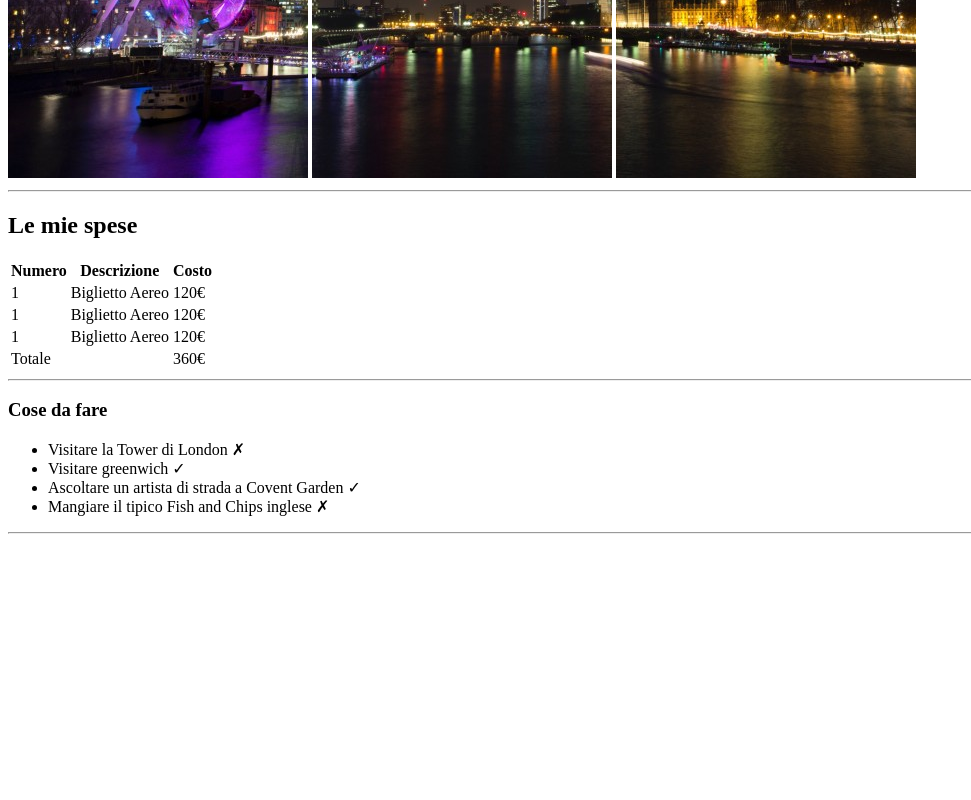
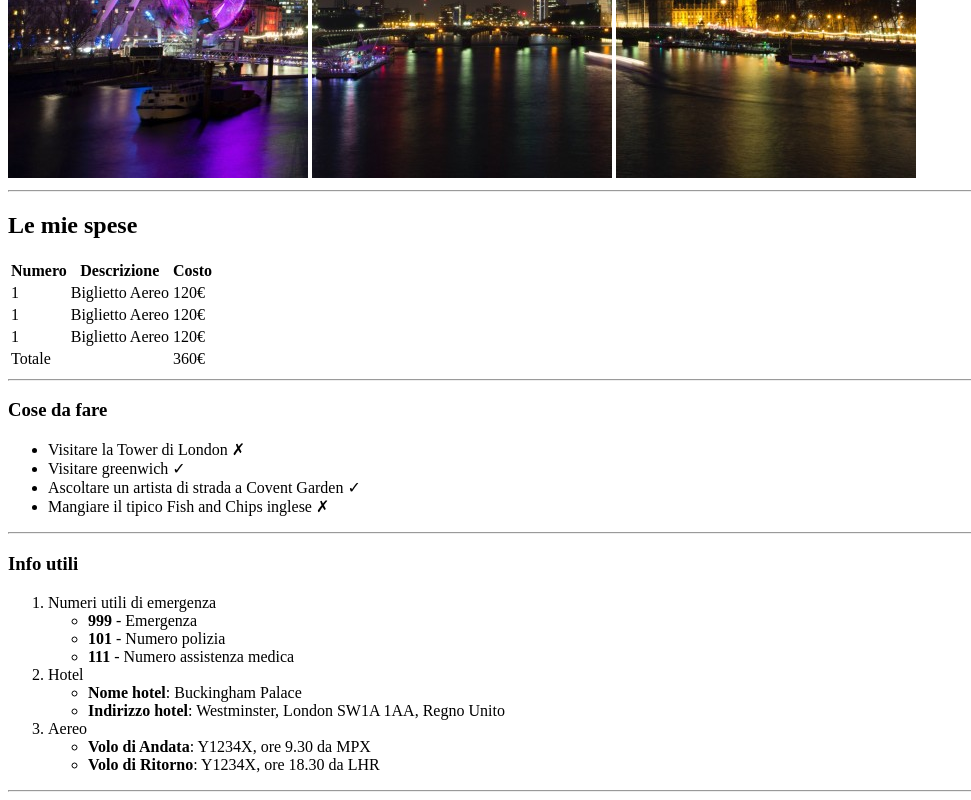
Before and after one commit to HaojieZhang123/html-london-trip, a plain HTML site: page index.html in a window 1280 px wide. Shown: the part 502-1302 px from the top of the page, without its empty margins (0-971 px from the left). Before the commit the page ends 1044 px from the top, so only its background shows below. Drawn offline with Linux system fonts and the light colour scheme.

Commit message:
[UPD] Useful information tab updated

```diff
--- a/index.html
+++ b/index.html
@@ -60,5 +60,34 @@
 
     <hr>
 
+    <h3>Info utili</h3>
+
+    <ol>
+        <li>
+            Numeri utili di emergenza
+            <ul>
+                <li><b>999</b> - Emergenza</li>
+                <li><b>101</b> - Numero polizia</li>
+                <li><b>111</b> - Numero assistenza medica</li>
+            </ul>
+        </li>
+        <li>
+            Hotel
+            <ul>
+                <li><b>Nome hotel</b>: Buckingham Palace</li>
+                <li><b>Indirizzo hotel</b>: Westminster, London SW1A 1AA, Regno Unito</li>
+            </ul>
+        </li>
+        <li>
+            Aereo
+            <ul>
+                <li><b>Volo di Andata</b>: Y1234X, ore 9.30 da MPX</li>
+                <li><b>Volo di Ritorno</b>: Y1234X, ore 18.30 da LHR</li>
+            </ul>
+        </li>
+    </ol>
+
+    <hr>
+
 </body>
 </html>
```
